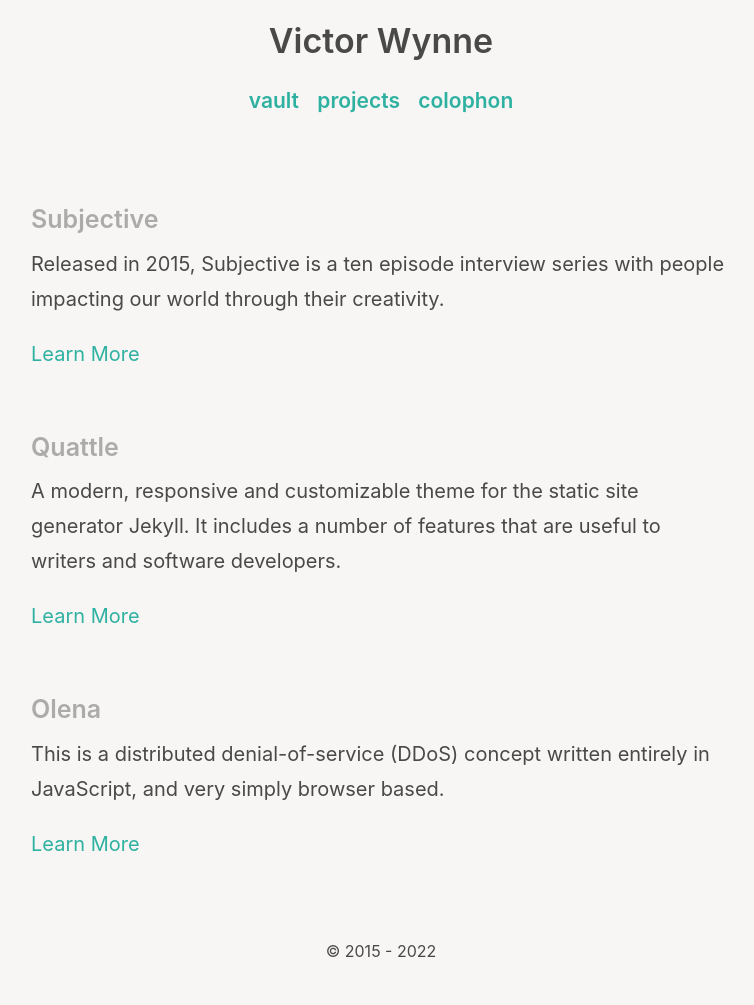
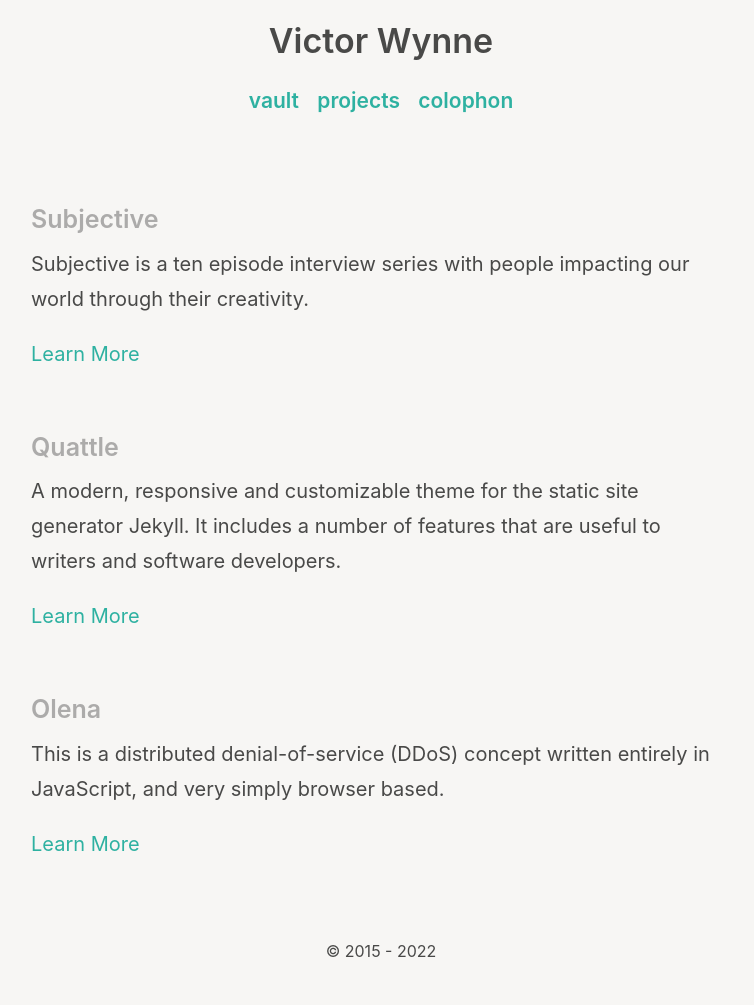
Before and after one commit to wertercatt/tooters, a Jekyll site: the page built from projects.md, in a window 1280 px wide. Shown: the whole page, without its empty margins (259-1013 px from the left). Built offline with Jekyll 4.4.1, drawn with Linux system fonts in a browser that asks for light colours.

Commit message:
Fixed subjective copy

```diff
--- a/podcast.xml
+++ b/podcast.xml
@@ -2,13 +2,13 @@
 <channel>
 <generator>Sounder.fm Podcasts</generator>
 <title>Subjective</title>
-<description><p>Released in 2015, Subjective is a ten episode interview series with people impacting our world through their creativity.</p></description>
+<description><p>Subjective is a ten episode interview series with people impacting our world through their creativity.</p></description>
 <link>https://victorwynne.com/subjective/</link>
 <language>en-US</language>
 <copyright>2015-2022, Victor Wynne. All Rights Reserved.</copyright>
 <lastBuildDate>Thu, 19 Dec 2019 02:48:38 GMT</lastBuildDate>
 <itunes:author>Victor Wynne</itunes:author>
-<itunes:summary>Released in 2015, Subjective is a ten episode interview series with people impacting our world through their creativity.</itunes:summary>
+<itunes:summary>Subjective is a ten episode interview series with people impacting our world through their creativity.</itunes:summary>
 <itunes:type>episodic</itunes:type>
 <itunes:owner>
 <itunes:name>Victor Wynne</itunes:name>
--- a/projects.md
+++ b/projects.md
@@ -6,7 +6,7 @@
 
 ## <small>Subjective</small>
 
-Released in 2015, Subjective is a ten episode interview series with people impacting our world through their creativity.
+Subjective is a ten episode interview series with people impacting our world through their creativity.
 
 [Learn More](/subjective/)
 <br><br>
```
Also changed, not shown: subjective.md (+1 -1 lines).
